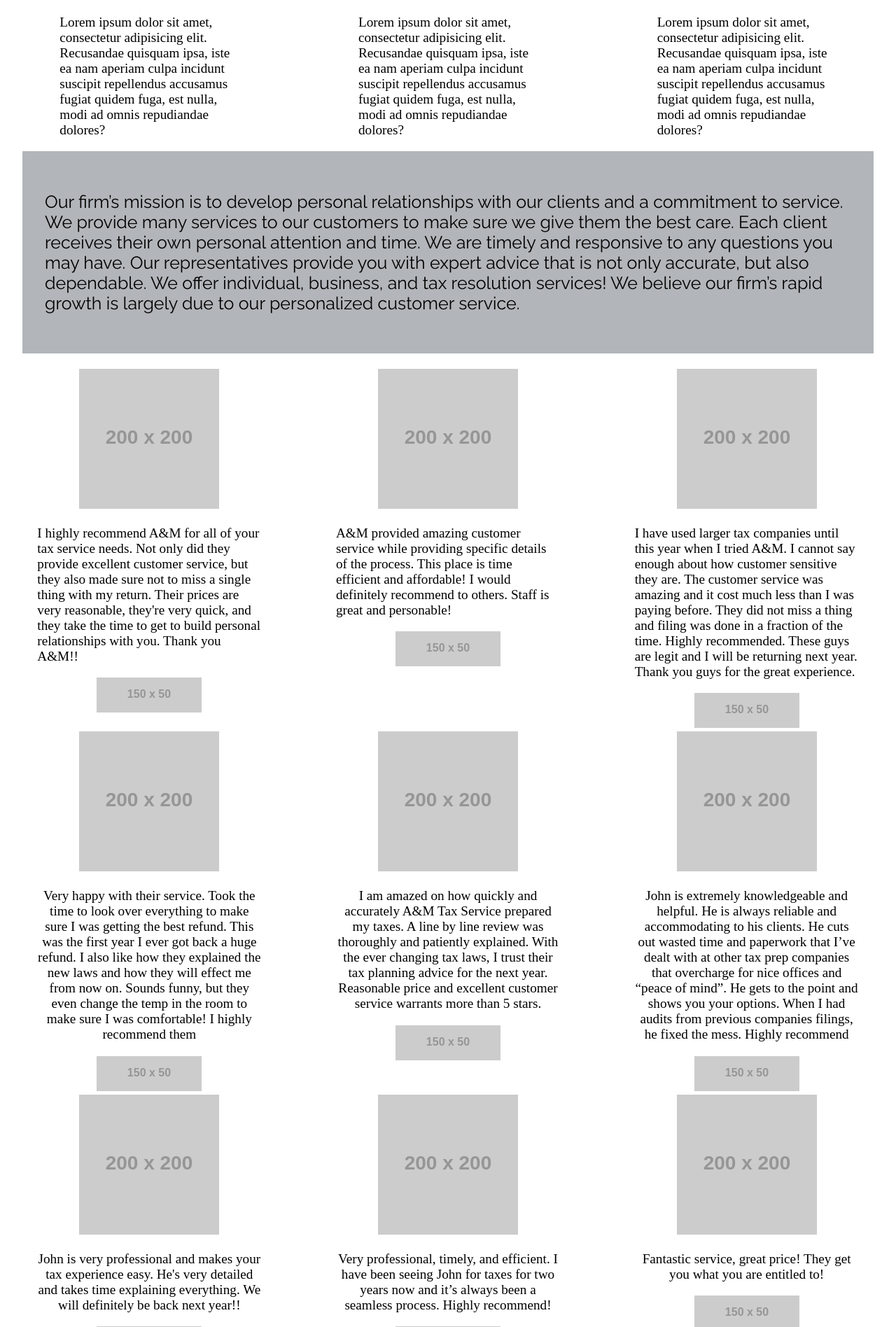
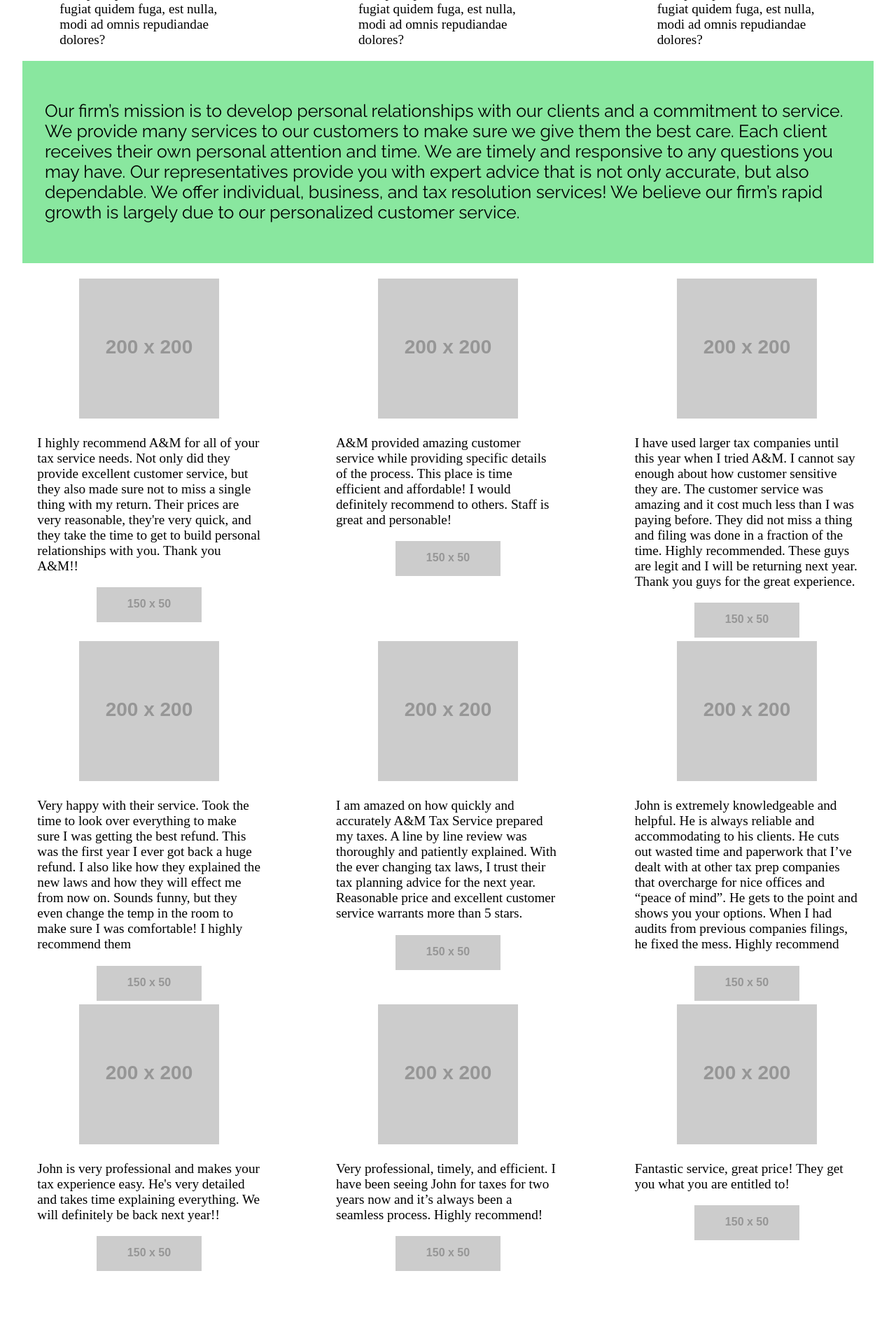
Before and after one commit to Jasmineb0112/Client-Project, a PHP site: page / in a window 1280 px wide; the page is wider, and only the part inside the window is pictured. Shown: the part 1169-3065 px from the top of that part at 70% size. After the commit the page ends 2985 px from the top of that part, so only its background shows below. Run offline with PHP 8.4, Linux system fonts and the light colour scheme; grey boxes labelled with a size stand in for pictures from a placeholder-image service; some libraries are stand-ins or nearby versions.

Commit message:
added an image and also change the maz-width of an image to 100%

```diff
--- a/css/index.css
+++ b/css/index.css
@@ -1,6 +1,9 @@
 body {
     margin: 0;
     font-size: 1.2em;
+}
+img {
+    max-width: 100%;
 }
 .top {
     background-color: rgb(255, 255, 255);
@@ -29,7 +32,7 @@ ul> li> a {
     justify-content: center;
     font-size: 1.3em;
      font-family: 'Raleway', sans-serif;
-    background-color: rgba(116, 121, 128, 0.55);
+    background-color: rgba(41, 211, 80, 0.55);
     padding: 1.3em;
 }
 .tax {
--- a/index.php
+++ b/index.php
@@ -101,7 +101,7 @@
 <div class="flex-container">
    <div class="three">
        <img src="http://placehold.it/200x200" alt="replace me">
-        <p>Very happy with their service. Took the time to look over everything to make sure I was getting the best refund. This was the first year I ever got back a huge refund. I also like how they explained the new laws and how they will effect me from now on.
+        <p class="left">Very happy with their service. Took the time to look over everything to make sure I was getting the best refund. This was the first year I ever got back a huge refund. I also like how they explained the new laws and how they will effect me from now on.
 
         Sounds funny, but they even change the temp in the room to make sure I was comfortable!
 
@@ -113,7 +113,7 @@
 
     <div class="three">
           <img src="http://placehold.it/200x200" alt="replace me">
-             <p>I am amazed on how quickly and accurately A&M Tax Service prepared my taxes.  A line by line review was thoroughly and patiently explained.  With the ever changing tax laws, I trust their tax planning advice for the next year.  Reasonable price and excellent customer service warrants more than 5 stars.</p>
+             <p class="left">I am amazed on how quickly and accurately A&M Tax Service prepared my taxes.  A line by line review was thoroughly and patiently explained.  With the ever changing tax laws, I trust their tax planning advice for the next year.  Reasonable price and excellent customer service warrants more than 5 stars.</p>
            <img src="http://placehold.it/150x50" alt="replace me">
      </div>
 
@@ -121,7 +121,7 @@
 
          <div class="three">
              <img src="http://placehold.it/200x200" alt="replace me">
-                 <p>John is extremely knowledgeable and helpful. He is always reliable and accommodating to his clients. He cuts out wasted time and paperwork that I’ve dealt with at other tax prep companies that overcharge for nice offices and “peace of mind”. He gets to the point and shows you your options. When I had audits from previous companies filings, he fixed the mess. Highly recommend</p>
+                 <p class="left">John is extremely knowledgeable and helpful. He is always reliable and accommodating to his clients. He cuts out wasted time and paperwork that I’ve dealt with at other tax prep companies that overcharge for nice offices and “peace of mind”. He gets to the point and shows you your options. When I had audits from previous companies filings, he fixed the mess. Highly recommend</p>
                <img src="http://placehold.it/150x50" alt="replace me">
          </div>
     </div>
@@ -129,21 +129,21 @@
 <div class="flex-container">
    <div class="three">
          <img src="http://placehold.it/200x200" alt="replace me">
-        <p>John is very professional and makes your tax experience easy. He's very detailed and takes time explaining everything. We will definitely be back next year!!</p>
+        <p class="left">John is very professional and makes your tax experience easy. He's very detailed and takes time explaining everything. We will definitely be back next year!!</p>
           <img src="http://placehold.it/150x50" alt="replace me">
     </div>
 
 
     <div class="three">
           <img src="http://placehold.it/200x200" alt="replace me">
-             <p>Very professional, timely, and efficient. I have been seeing John for taxes for two years now and it’s always been a seamless process. Highly recommend!</p>
+             <p class="left">Very professional, timely, and efficient. I have been seeing John for taxes for two years now and it’s always been a seamless process. Highly recommend!</p>
                <img src="http://placehold.it/150x50" alt="replace me">
      </div>
 
 
          <div class="three">
              <img src="http://placehold.it/200x200" alt="replace me">
-                 <p>Fantastic service, great price! They get you what you are entitled to!
+                 <p class="left">Fantastic service, great price! They get you what you are entitled to!
                  </p>
                <img src="http://placehold.it/150x50" alt="replace me">
          </div>
```
Also changed, not shown: imgs/parallax.jpg (added).
